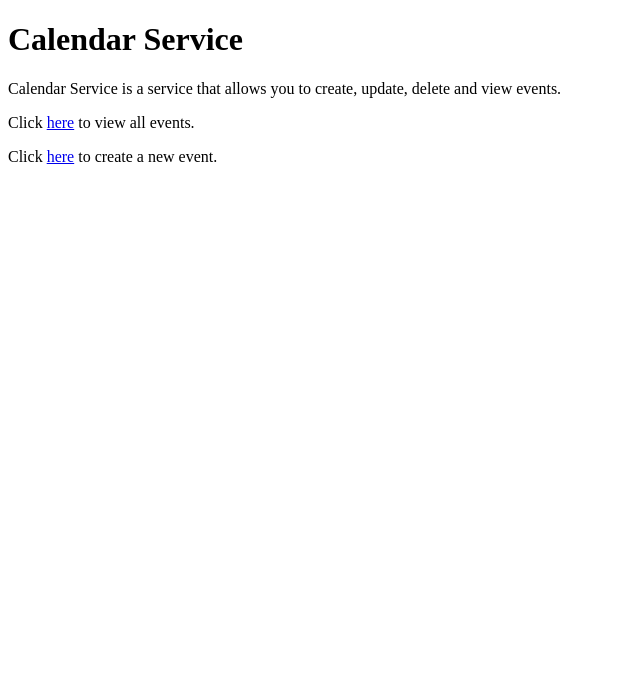
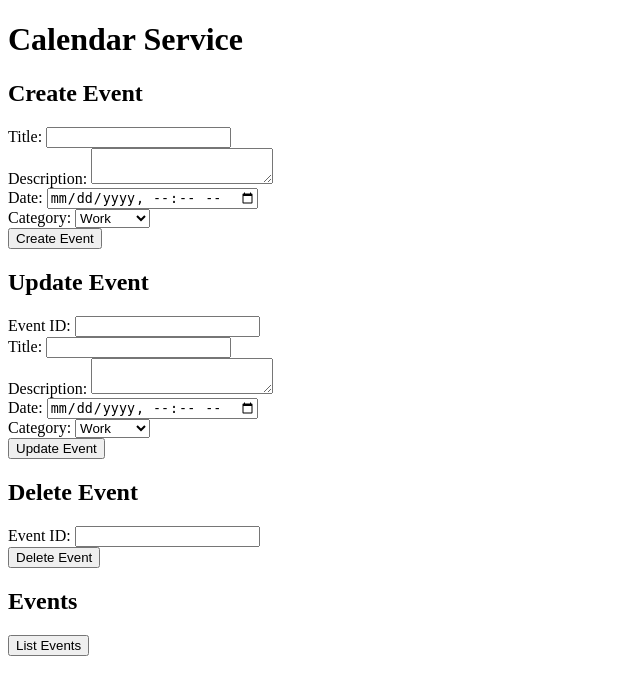
Before and after one commit to yihune21/Event_Calendar_Reminder_System, a Django app: template calendar_service/calendar_service/events/templates/index.html in a window 1280 px wide. Shown: the top 695 px of the page, without its empty margins (0-640 px from the left). Run offline with Django 5.2, Linux system fonts and the light colour scheme; the template is opened without the code that fills it, so the values that code supplies are empty; some libraries are stand-ins or nearby versions.

Commit message:
Update index.html
I have updated the html

```diff
--- a/calendar_service/calendar_service/events/templates/index.html
+++ b/calendar_service/calendar_service/events/templates/index.html
@@ -3,13 +3,70 @@
 <head>
     <meta charset="UTF-8">
     <meta name="viewport" content="width=device-width, initial-scale=1.0">
-    <title>Calendar Service</title>
+    <title>Calendar Service CRUD Operations</title>
+    <link rel="stylesheet" href="styles.css">
 </head>
 <body>
     <h1>Calendar Service</h1>
-    <p>Calendar Service is a service that allows you to create, update, delete and view events.</p>
-    <p>Click <a href="/events">here</a> to view all events.</p>
-    <p>Click <a href="/events/create">here</a> to create a new event.</p>
 
+    <!-- Create Event Form -->
+    <h2>Create Event</h2>
+    <form id="createEventForm">
+        <label for="title">Title:</label>
+        <input type="text" id="title" name="title" required><br>
+
+        <label for="description">Description:</label>
+        <textarea id="description" name="description" required></textarea><br>
+
+        <label for="date">Date:</label>
+        <input type="datetime-local" id="date" name="date" required><br>
+
+        <label for="category">Category:</label>
+        <select id="category" name="category">
+            <option value="work">Work</option>
+            <option value="personal">Personal</option>
+        </select><br>
+
+        <button type="submit">Create Event</button>
+    </form>
+
+    <!-- Update Event Form -->
+    <h2>Update Event</h2>
+    <form id="updateEventForm">
+        <label for="eventId">Event ID:</label>
+        <input type="text" id="eventId" name="eventId" required><br>
+
+        <label for="titleUpdate">Title:</label>
+        <input type="text" id="titleUpdate" name="titleUpdate" required><br>
+
+        <label for="descriptionUpdate">Description:</label>
+        <textarea id="descriptionUpdate" name="descriptionUpdate" required></textarea><br>
+
+        <label for="dateUpdate">Date:</label>
+        <input type="datetime-local" id="dateUpdate" name="dateUpdate" required><br>
+
+        <label for="categoryUpdate">Category:</label>
+        <select id="categoryUpdate" name="categoryUpdate">
+            <option value="work">Work</option>
+            <option value="personal">Personal</option>
+        </select><br>
+
+        <button type="submit">Update Event</button>
+    </form>
+
+    <!-- Delete Event Form -->
+    <h2>Delete Event</h2>
+    <form id="deleteEventForm">
+        <label for="eventIdDelete">Event ID:</label>
+        <input type="text" id="eventIdDelete" name="eventIdDelete" required><br>
+        <button type="submit">Delete Event</button>
+    </form>
+
+    <!-- List Events -->
+    <h2>Events</h2>
+    <button id="listEventsButton">List Events</button>
+    <div id="eventsList"></div>
+
+    <script src="app.js"></script>
 </body>
 </html>
```
